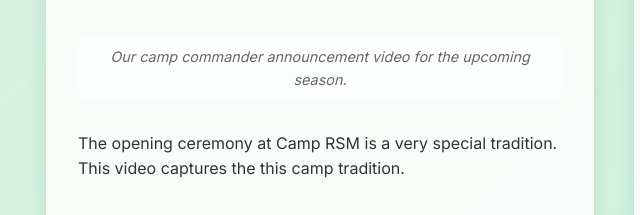
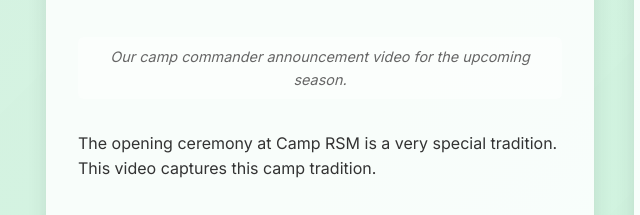
Before and after one commit to ASmolyar/asmolyar.github.io, a website built with Parcel: page src/index.html in a window 1280 px wide. Shown: the part 8220-8435 px from the top of the page, 26-666 px from the left. Built offline with nearby package versions, Linux system fonts and the light colour scheme; animation ran at ten frames a second.

Commit message:
fixed typo in camp section

```diff
--- a/src/index.html
+++ b/src/index.html
@@ -416,7 +416,7 @@
             </div>
             <p class="video-caption">Our camp commander announcement video for the upcoming season.</p>
             <p>
-              The opening ceremony at Camp RSM is a very special tradition. This video captures the this camp tradition.
+              The opening ceremony at Camp RSM is a very special tradition. This video captures this camp tradition.
             </p>
             <div class="video-container" style="margin-top: 20px;">
               <iframe width="560" height="315" src="https://www.youtube.com/embed/tOveosfAydY" title="Camp RSM Opening Ceremony" frameborder="0" allow="accelerometer; autoplay; clipboard-write; encrypted-media; gyroscope; picture-in-picture; web-share" allowfullscreen></iframe>
```
